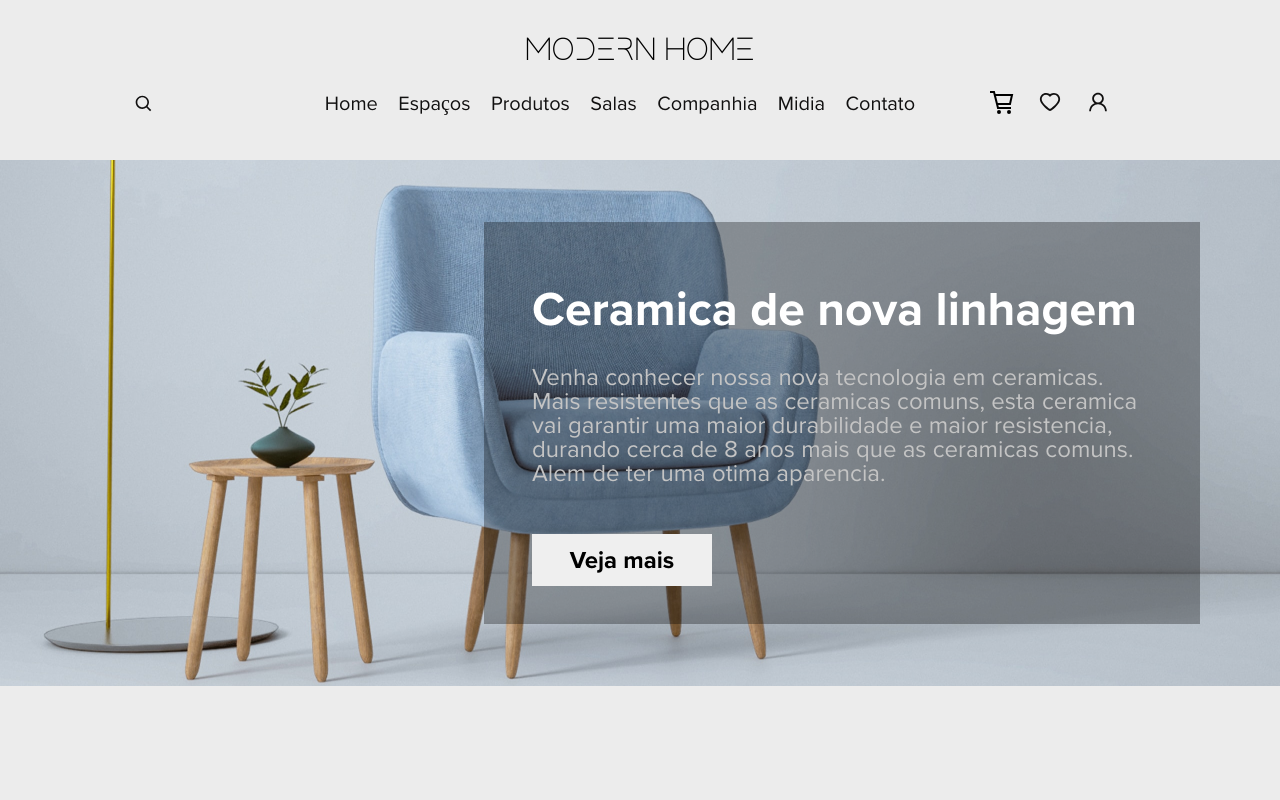
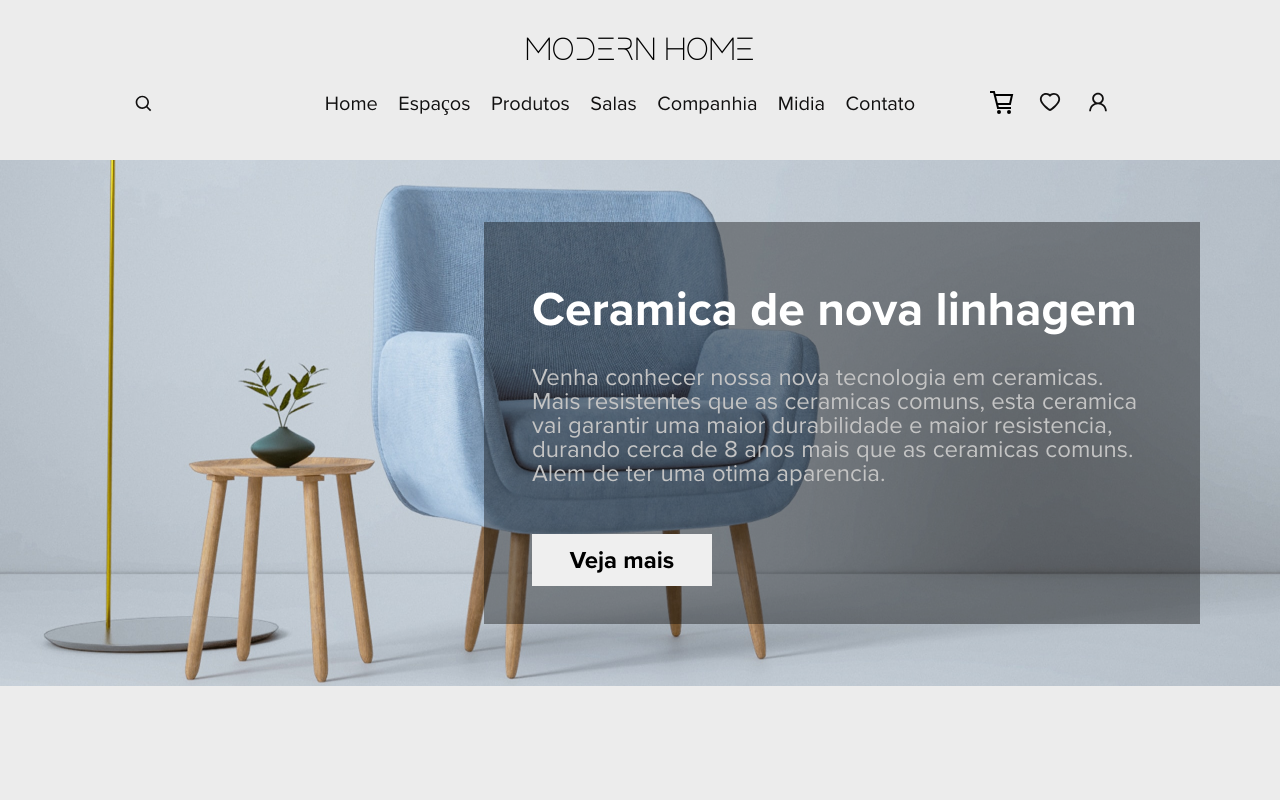
Before and after one commit to FeBassetto/clothing-store, a React (Create React App) app: page / in a window 1280 px wide. Shown: the top 800 px of the page. Built offline with nearby package versions, Linux system fonts and the light colour scheme; the HTML template or start-up script is replaced by a standard one.

Commit message:
Remove comment in Home Banner

```diff
--- a/src/components/HomeBanner/HomeBanner.jsx
+++ b/src/components/HomeBanner/HomeBanner.jsx
@@ -9,10 +9,6 @@ const HomeBanner = () => {
         <div className={style.banner}>
             <div className={style.banner__box}>
                 <h1>Ceramica de nova linhagem</h1>
-                {/* <h2>Penatibus sem vitae mollis luctus mi tellus.
-                    Maximus eu eleifend aptent dapibus metus maecenas consequat.
-                    Elementum interdum a semper. Netus nullam eros nisi volutpat nibh ex ultricies.
-                    Pharetra sagittis sit aliquet at. Magna nam platea justo.</h2> */}
                 <h2>Venha conhecer nossa nova tecnologia em ceramicas.
                     Mais resistentes que as ceramicas comuns, esta ceramica vai garantir uma maior
                     durabilidade e maior resistencia, durando cerca de 8 anos mais que as ceramicas comuns.
--- a/src/index.css
+++ b/src/index.css
@@ -178,7 +178,7 @@ a{
 :root{
   --white: #ffffff;
   --whiteDark: #ececec;
-  --blackOpacity: #00000050;
+  --blackOpacity: #00000064;
   --black: #111010;
   --blackLight: #252525;
   --grey: #f7f7f7;
```
